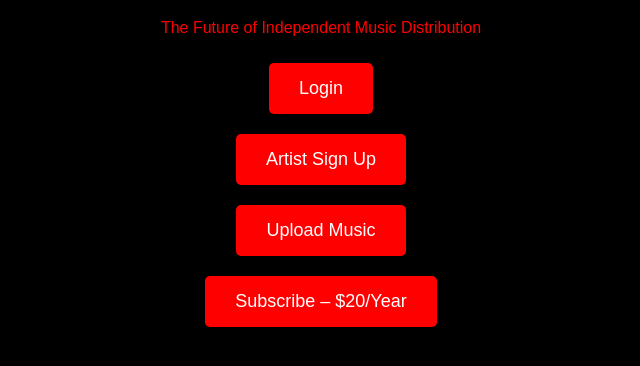
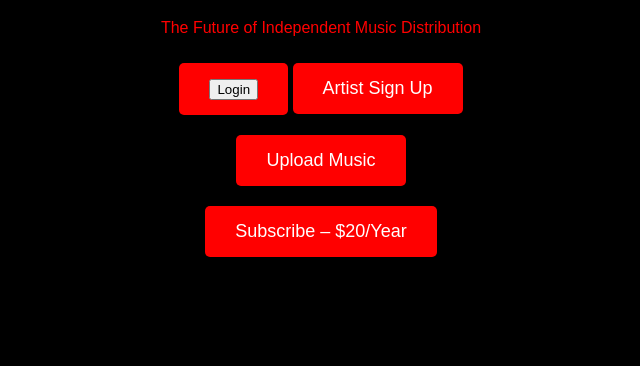
Before and after one commit to fortheartist4/fortheartist4.github.io, a plain HTML site: page index.html in a window 1280 px wide. Shown: the part 120-486 px from the top of the page, without its empty margins (319-959 px from the left). Drawn offline with Linux system fonts and the light colour scheme.

Commit message:
Change login link to a button for better UX

```diff
--- a/index.html
+++ b/index.html
@@ -27,7 +27,7 @@
   <h1>🔥 For Artist By Artist 🔥</h1>
   <p>The Future of Independent Music Distribution</p>
 
-  <a href="login.html">Login</a><br>
+  <a href="login.html"><button>Login</button></a>
   <a href="signup.html">Artist Sign Up</a><br>
   <a href="upload.html">Upload Music</a><br>
   <a href="subscribe.html">Subscribe – $20/Year</a>
```
